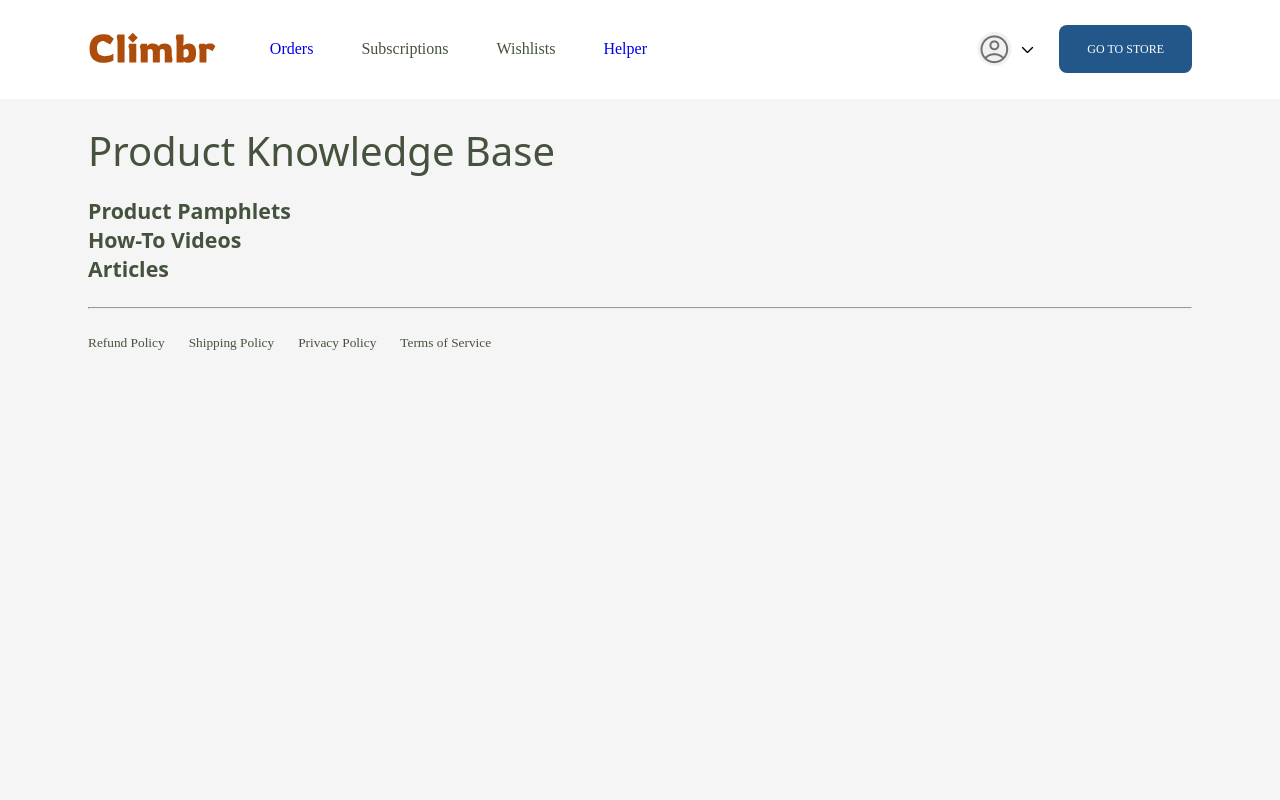
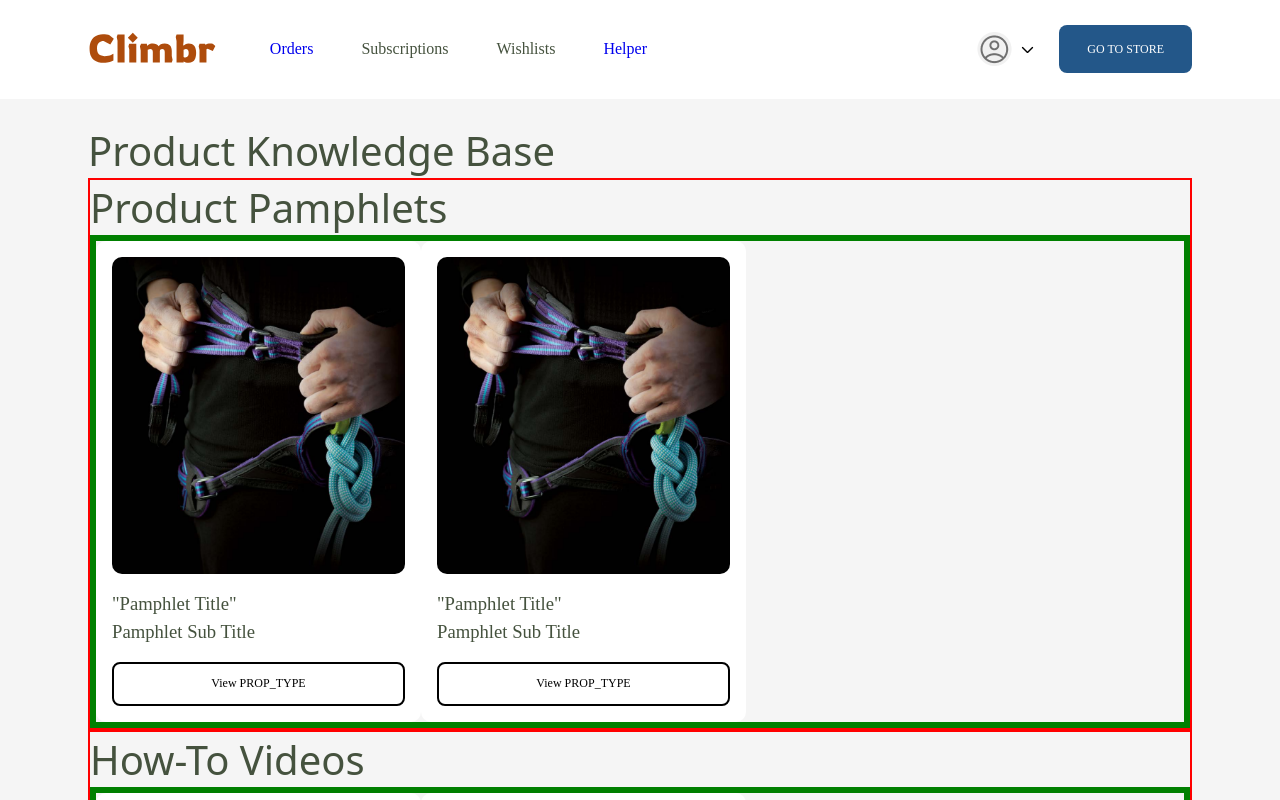
Before and after one commit to TheDeliverables/TheDeliverables, a React (Create React App) app in the folder client/: page /helper in a window 1280 px wide. Shown: the top 800 px of the page. Built offline with nearby package versions, Linux system fonts and the light colour scheme; no server answers; a web font is replaced by a local one.

Commit message:
Add scafolding for product page

```diff
--- a/client/src/components/ArticleCard/ArticleCard.js
+++ b/client/src/components/ArticleCard/ArticleCard.js
@@ -1,10 +1,17 @@
 import "./ArticleCard.scss"
 
-function ArticleCard(){
-    return(
+import harnessImg from '../../assets/images/helper_Images/pamphlet_HarnessPDF.png'
+
+function ArticleCard() {
+    return (
         <>
             <div className="card" >
-                <img src="" />
+                <img src={harnessImg} />
+                <div className="card__textContent" >
+                    <p>"Pamphlet Title"</p>
+                    <p>Pamphlet Sub Title</p>
+                </div>
+                <button>View PROP_TYPE</button>
             </div>
         </>
     )
--- a/client/src/components/ArticleCard/ArticleCard.scss
+++ b/client/src/components/ArticleCard/ArticleCard.scss
@@ -0,0 +1,28 @@
+.card {
+    display: flex;
+    flex-direction: column;
+    gap: 1rem;
+    background-color: white;
+    width: 325px;
+    padding: 1rem;
+    border-radius: 10px;
+
+    img {
+        width: 100%;
+        border-radius: 10px;
+
+    }
+
+    &__textContent {}
+
+
+    button {
+        border: 2px solid black;
+        background-color: white;
+        height: 2.75rem;
+        color: black;
+        margin: 0;
+        padding: 0;
+    }
+
+}
--- a/client/src/pages/ProductKnowledgeBase/ProductKnowledgeBase.js
+++ b/client/src/pages/ProductKnowledgeBase/ProductKnowledgeBase.js
@@ -62,32 +62,33 @@ useEffect(() => {
   return (
     <main>
       <section className='product'>
+          <h1 className='product__heading'> Product Knowledge Base </h1>
+
         <section className='product__container'>
-          <h1 className='product__heading'>
-            Product Knowledge Base
-          </h1>
+          <h1 className='product__container-heading'>Product Pamphlets</h1>
+          <section className='product__container-cards' >
             <ArticleCard />
-        </section>
-        <section className='product__container'>
-          <h3 className='product__text'>
-           Product Pamphlets
-          </h3>
-          <div className='product__card'></div>
-        </section>
-        <section className='product__container'>
-          <h3 className='product__text'>
-            How-To Videos
-          </h3>
-          <div className='product__card'></div>
-        </section>
-        <section className='product__container'>
-          <h3 className='product__text'>
-            Articles
-          </h3>
-          <div className='product__card'></div>
+            <ArticleCard />
           </section>
         </section>
 
+        <section className='product__container'>
+          <h1 className='product__container-heading'>How-To Videos</h1>
+          <section className='product__container-cards' >
+            <ArticleCard />
+            <ArticleCard />
+          </section>
+        </section>
+
+        <section className='product__container'>
+          <h1 className='product__container-heading'>Article</h1>
+          <section className='product__container-cards' >
+            <ArticleCard />
+            <ArticleCard />
+          </section>
+        </section>
+
+      </section>
     </main>
   )
 }
--- a/client/src/pages/ProductKnowledgeBase/ProductKnowledgeBase.scss
+++ b/client/src/pages/ProductKnowledgeBase/ProductKnowledgeBase.scss
@@ -0,0 +1,26 @@
+.product{
+    display: flex;
+    flex-direction: column;
+
+    &__heading{
+
+    }
+
+    &__container{
+        border: 2px solid red;
+        // display: flex;
+        // flex-direction: row;
+        &-heading{
+
+
+        }
+
+        &-cards{
+        border: 6px solid green;
+
+            display: flex;
+            flex-direction: row;
+
+        }
+    }
+}
```
Also changed, not shown: client/src/assets/images/helper_Images/pamphlet_HarnessPDF.png (added), 1 other file (tests, documents, lock files or other folders). Lines whose indentation alone changed are shown as unchanged.
